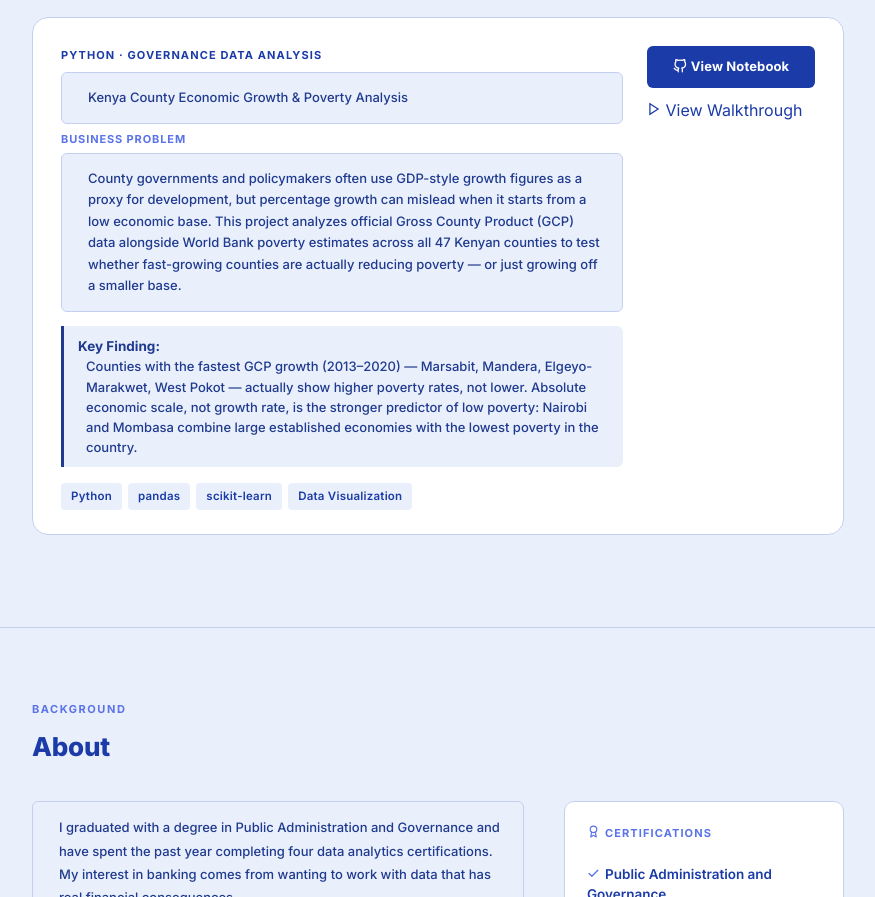
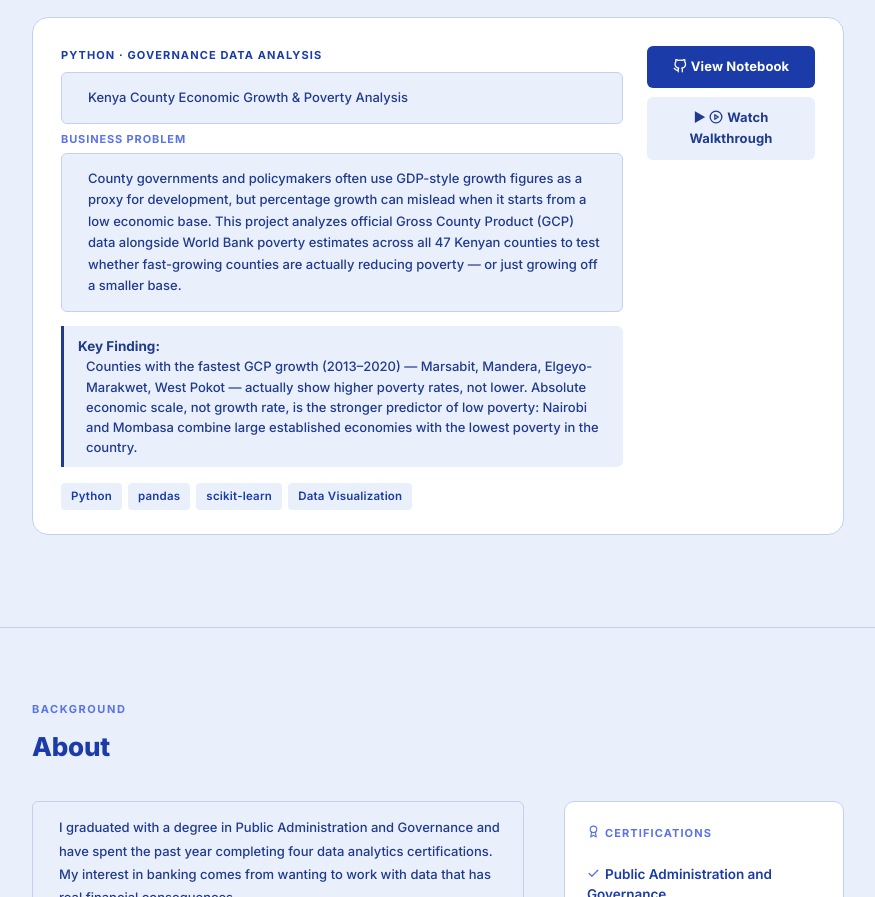
Before and after one commit to SusanMWambua/Project-Portfolio, a plain HTML site: page index.html in a window 1280 px wide. Shown: the part 1684-2581 px from the top of the page, without its empty margins (202-1077 px from the left). Drawn offline with Linux system fonts and the light colour scheme.

Commit message:
Update index.html

```diff
--- a/index.html
+++ b/index.html
@@ -803,11 +803,8 @@ a single product holding — identifies a customer segment with a
         <a href="https://github.com/SusanMWambua/Project-Portfolio/blob/main/kenya-county-analysis/Kenya_County_GCP_Poverty_Analysis.ipynb" class="btn-card btn-card-primary" target="_blank" rel="noopener">
           <svg width="14" height="14" viewBox="0 0 24 24" fill="none" stroke="currentColor" stroke-width="2.2" stroke-linecap="round" stroke-linejoin="round" style="vertical-align:-2px;margin-right:4px"><path d="M9 19c-5 1.5-5-2.5-7-3m14 6v-3.87a3.37 3.37 0 0 0-.94-2.61c3.14-.35 6.44-1.54 6.44-7A5.44 5.44 0 0 0 20 4.77 5.07 5.07 0 0 0 19.91 1S18.73.65 16 2.48a13.38 13.38 0 0 0-7 0C6.27.65 5.09 1 5.09 1A5.07 5.07 0 0 0 5 4.77a5.44 5.44 0 0 0-1.5 3.78c0 5.42 3.3 6.61 6.44 7A3.37 3.37 0 0 0 9 18.13V22"/></svg>View Notebook
         </a>
-        <a href="https://github.com/SusanMWambua/Project-Portfolio/blob/main/Kenya%20County%20Walkthrough.mp4">
-  <svg width="14" height="14" viewBox="0 0 24 24" fill="none" stroke="currentColor" stroke-width="2.2" stroke-linecap="round">
-    <polygon points="5 3 19 12 5 21 5 3"></polygon>
-  </svg>
-  View Walkthrough
+       <a href="https://github.com/SusanMWambua/Project-Portfolio/raw/refs/heads/main/Kenya%20County%20Walkthrough.mp4" class="btn-card btn-card-loom" target="_blank" rel="noopener">
+  <svg width="14" height="14" viewBox="0 0 24 24" fill="none" stroke="currentColor" stroke-width="2.2" stroke-linecap="round" stroke-linejoin="round" style="vertical-align:-2px;margin-right:4px"><circle cx="12" cy="12" r="10"/><polygon points="10 8 16 12 10 16 10 8"/></svg>Watch Walkthrough
 </a>
       </div>
     </article>
```
